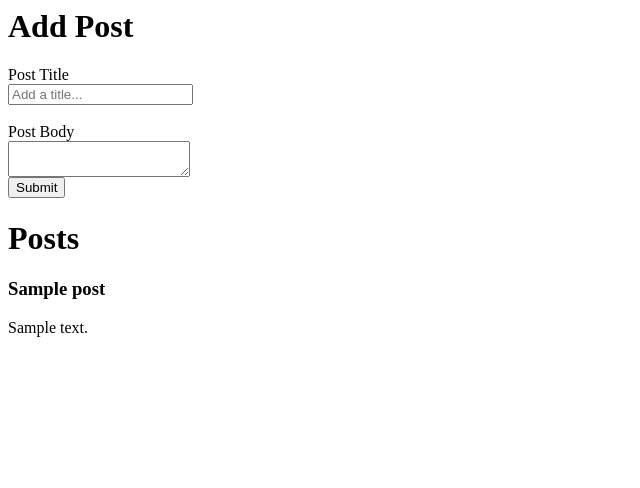
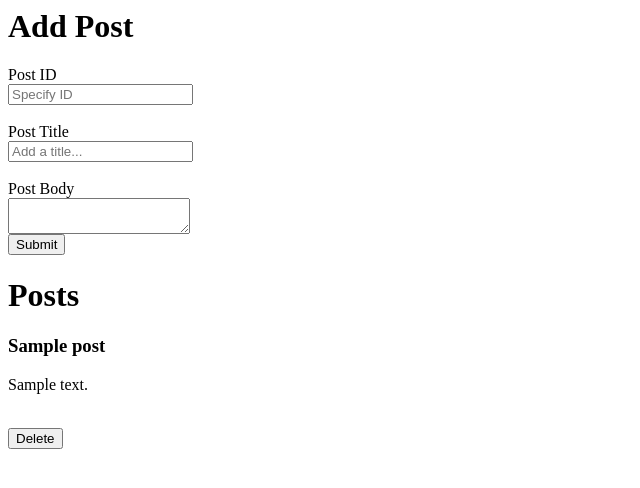
Before and after one commit to JrzenonDev/simple-crud-mvc-without-framework, a PHP site: page / in a window 1280 px wide. Shown: the top 488 px of the page, without its empty margins (0-640 px from the left). Run offline with PHP 8.4, Linux system fonts and the light colour scheme; tables that the repository leaves empty or names only in its code hold one stand-in row (values such as "Sample post"); data that the repository does not hold is empty.

Commit message:
commented the select function to place the insert also added delete. This crud is only for didactic purposes.

```diff
--- a/index.php
+++ b/index.php
@@ -7,17 +7,27 @@ $database = new Database;
 
 $post = filter_input_array(INPUT_POST, FILTER_SANITIZE_STRING);
 
-if ($post['submit']) {
+if (isset($_POST['delete'])) {
+    $delete_id = $_POST['delete_id'];
+    $database->query('DELETE FROM posts WHERE id = :id');
+    $database->bind(':id', $delete_id);
+    $database->execute();
+}
+
+if (isset($post['submit'])) {
+    $id = $post['id'];
     $title = $post['title'];
     $body = $post['body'];
 
-$database->query('INSERT INTO posts (title, body) VALUES(:title, :body)');
+$database->query('UPDATE posts SET title = :title, body = :body WHERE id = :id');
+//$database->query('INSERT INTO posts (title, body) VALUES(:title, :body)');
+$database->bind(':id', $id);
 $database->bind(':title', $title);
 $database->bind(':body', $body);
 $database->execute();
-if ($database->lastInsertId()) {
-    echo '<p>Post Add</p>';
-}
+// if ($database->lastInsertId()) {
+//     echo '<p>Post Add</p>';
+// }
 
 }
 
@@ -28,6 +38,8 @@ $rows = $database->resultset();
 ?>
 <h1>Add Post</h1>
 <form method="post" method="<?php $_SERVER['PHP_SELF']; ?>">
+    <label>Post ID</la bel><br />
+    <input type="text" name="id" placeholder="Specify ID" /><br /><br />
     <label>Post Title</label><br />
     <input type="text" name="title" placeholder="Add a title..." /><br /><br />
     <label>Post Body</label><br />
@@ -41,6 +53,11 @@ $rows = $database->resultset();
     <div>
         <h3><?php echo $row['title']; ?></h3>
         <p><?php echo $row['body']; ?></p>
+        <br />
+        <form method="post" method="<?php $_SERVER['PHP_SELF']; ?>">
+        <input type="hidden" name="delete_id" value="<?php echo $row['id']; ?>" />
+        <input type="submit" name="delete" value="Delete" />
+        </form>
     </div>
 <?php endforeach; ?>
 </div>
```
